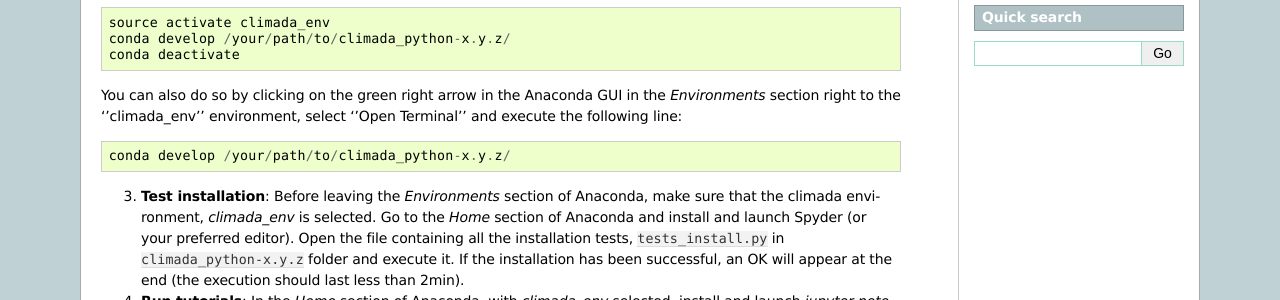
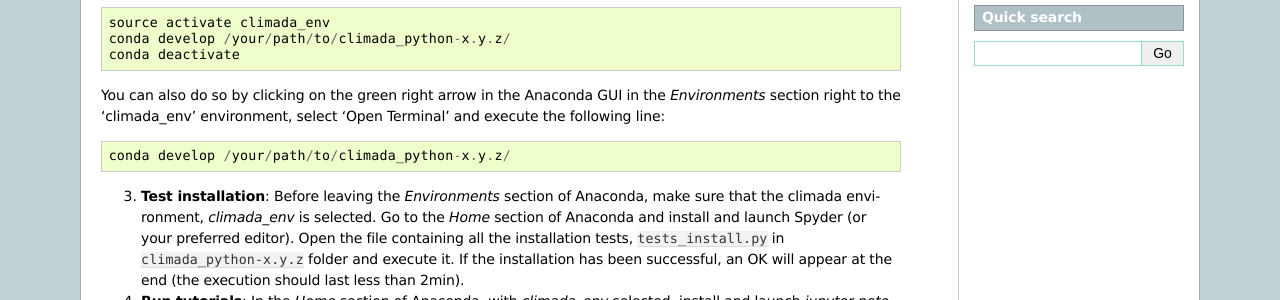
Before and after one commit to olivermarchand/climada_python, a Sphinx documentation site: the page built from doc/guide/install.rst, in a window 1280 px wide. Shown: the part 591-891 px from the top of the page. Built offline with Sphinx 7.4.7, drawn with Linux system fonts in a browser that asks for light colours; pages that are not in the unit, such as notebooks, are missing from menus.

```diff
--- a/doc/guide/install.rst
+++ b/doc/guide/install.rst
@@ -29,7 +29,7 @@ Finally, set the ``climada_python-x.y.z`` folder path into the environment using
    conda develop /your/path/to/climada_python-x.y.z/
    conda deactivate
 
-You can also do so by clicking on the green right arrow in the Anaconda GUI in the *Environments* section right to the ''climada_env'' environment, select ''Open Terminal'' and execute the following line::
+You can also do so by clicking on the green right arrow in the Anaconda GUI in the *Environments* section right to the 'climada_env' environment, select 'Open Terminal' and execute the following line::
 
    conda develop /your/path/to/climada_python-x.y.z/
 
```
